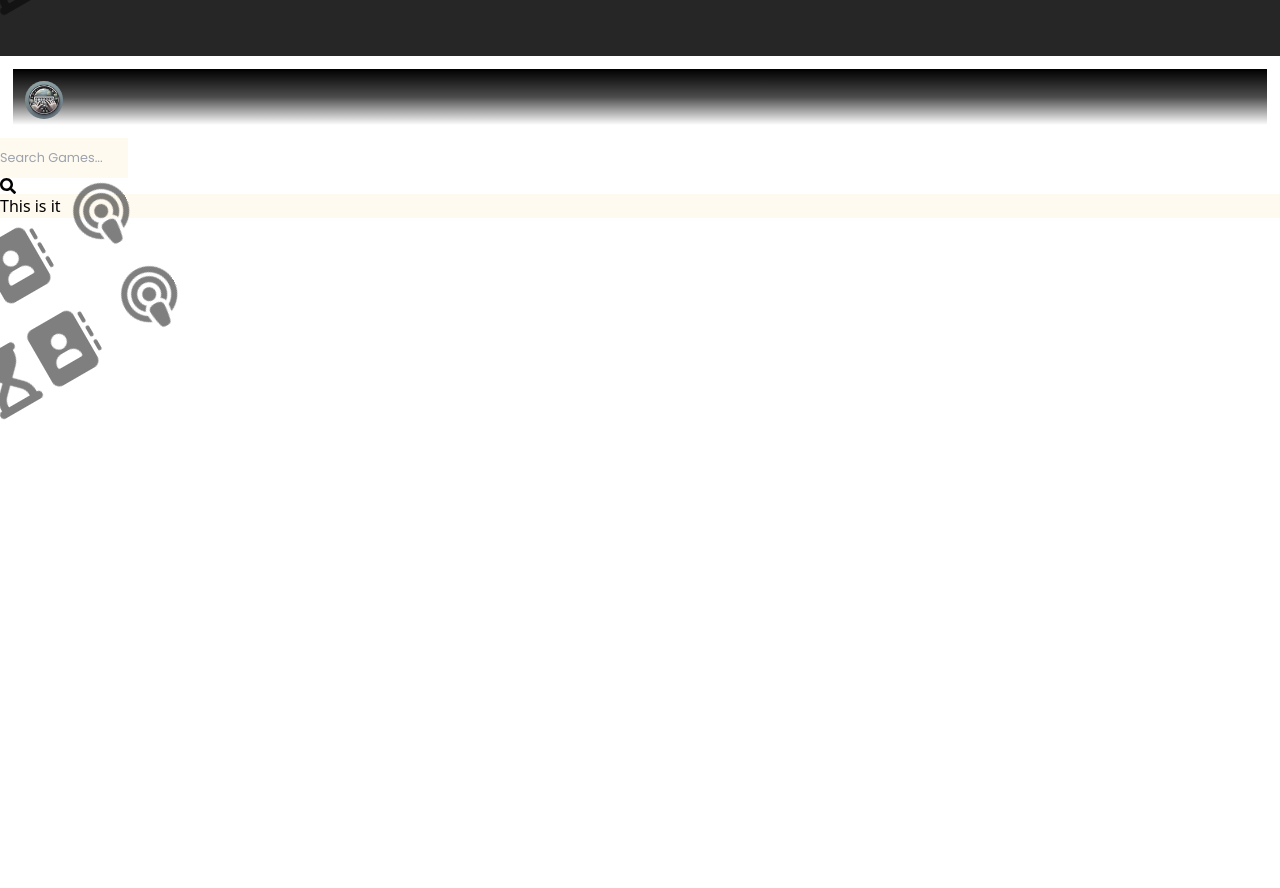
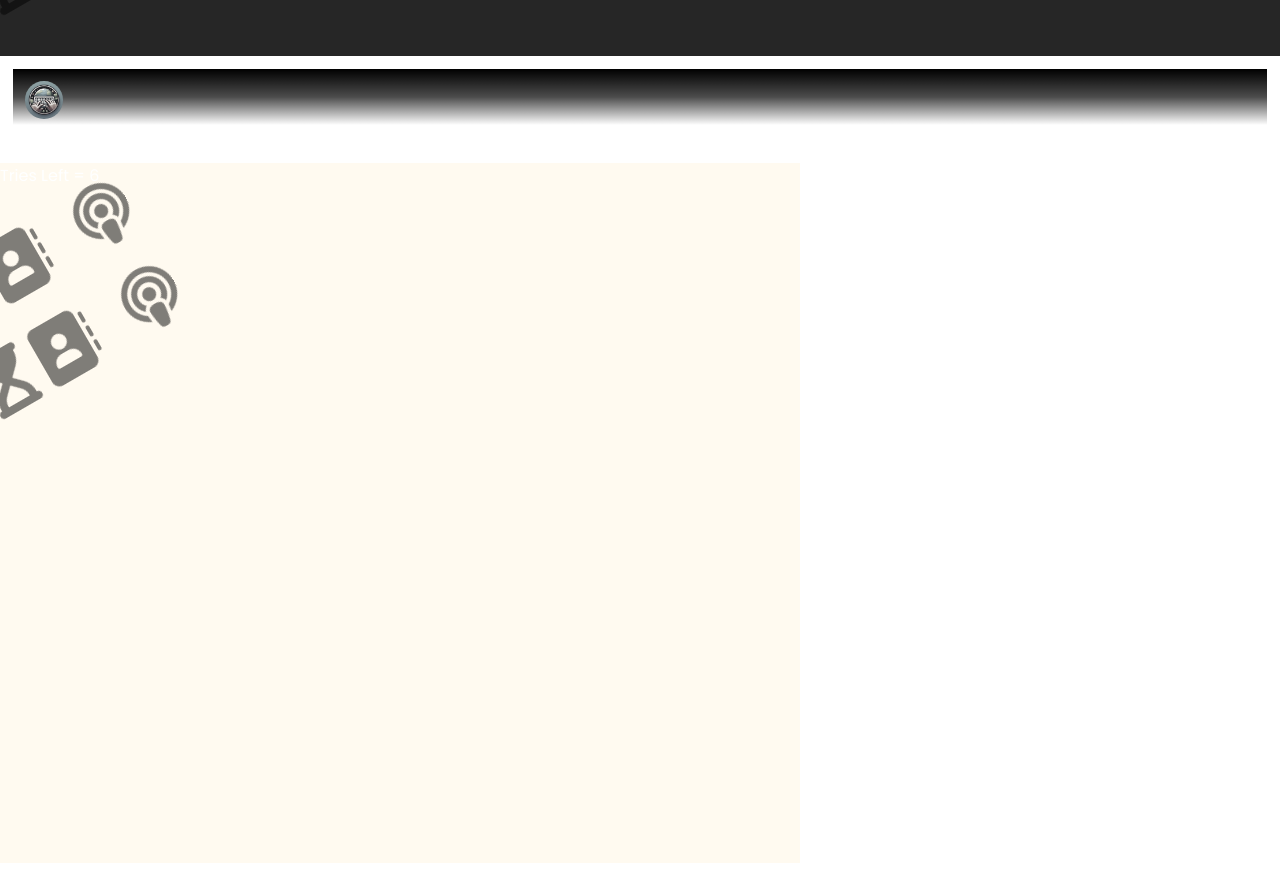
Before and after one commit to Mobeen0/Choosedle, a React (Vite) app in the folder Frontend/: page /Vanilla-Wordle in a window 1280 px wide. Shown: the part 3580-4468 px from the top of the page. Built offline with nearby package versions, Linux system fonts and the light colour scheme.

Commit message:
Need to fix the row change bug

```diff
--- a/Frontend/src/App.jsx
+++ b/Frontend/src/App.jsx
@@ -22,13 +22,25 @@ function App() {
       <div className = "scroll-smooth overflow-x-hidden overscroll-container">
             <Background />
             <Navbar />
-            <SearchBar updateContent = {setSearchVal} />
             <Routes>
               <Route path = "/" element =
-                {<DisplayGames filterContent= {searchVal} />}
+                {<>
+                <SearchBar updateContent = {setSearchVal} />
+                <DisplayGames filterContent= {searchVal} updateContent = {setSearchVal} />
+                </>
+                }
+               />
+                <Route path = "/Vanilla-Wordle" element =
+                {
+                <MainGame />
+                }
                />
                <Route path = "/:wildcard" element =
-                {<MainGame />}
+                {
+                <div>
+                  THIS IS GONNA BE THAT THING
+                </div>
+                }
                />
             </Routes>
       </div>
--- a/Frontend/src/components/DisplayGames.jsx
+++ b/Frontend/src/components/DisplayGames.jsx
@@ -6,7 +6,6 @@ function DisplayGames(props){
     let filteredList = gameInfo.filter(
         (game)=>{
             const searchContent = props.filterContent.toUpperCase().split(' ');
-            console.log(searchContent);
             return(
                 (
                     (game.heading && searchContent.some(word=>game.heading.toUpperCase().includes(word))) ||
@@ -22,7 +21,7 @@ function DisplayGames(props){
                     (game,index)=>{
                         return(
                             <GameCard toshow = {game.toshow} heading ={game.heading} description = {game.description}
-                            primColor = {game.mainColor} secondColor = {game.secondColor} />
+                            primColor = {game.mainColor} secondColor = {game.secondColor} updateContent = {props.UpdateContent} />
                         )
                     }
                 )
--- a/Frontend/src/components/GameCard.jsx
+++ b/Frontend/src/components/GameCard.jsx
@@ -32,7 +32,7 @@ function GameCard(props){
             <div className="m-2">
                 <Link role='button' to={`${props.heading}`} className="text-white bg-purple-600 px-3 py-1 rounded-md flex flex-row items-center duration-75"
                  style = {{background:`${props.secondColor}`, color:`${props.primColor}`}} ref = {anchorRef}
-                 onMouseEnter = {hoverState} onMouseLeave = {originalState}>
+                 onMouseEnter = {hoverState} onMouseLeave = {originalState} onClick = {()=>props.updateContent('')}>
                     <IoPlayCircleSharp className = "text-3xl" />
                     <span>Play</span>
                 </Link>
--- a/Frontend/src/components/MainGame.jsx
+++ b/Frontend/src/components/MainGame.jsx
@@ -1,9 +1,78 @@
+import '../stylesheet/global.css';
+import VanillaGameRow from './VanillaGameRow';
+
+import {useState,useEffect} from 'react';
 
 function MainGame(props) {
+  let [counter,setCounter] = useState(0);
+  let [currRow,setCurrRow] = useState(0);
+  let [keyPressed,setKeyPressed] = useState('');
+  let [currWord,setCurrWord] = useState(Array(5).fill(''))
+  let [mounted,setMounted]  = useState(false);
+  let [rowArr,setRowArr] = useState(Array(6).fill());
+
+
+  useEffect(()=>{
+    setMounted(true)
+  },[])
+
+  useEffect(()=>{
+    if(mounted===true){
+      handleKeyDown({key:keyPressed})
+    }
+  },[mounted,keyPressed])
+
+  let handleKeyDown = (event)=>{
+    console.log('We Entered')
+    console.log(currRow);
+    if(event.key === 'Enter' && counter>=5){
+      setCurrRow(currRow+1);
+      setCounter(0);
+    }
+    else{
+      if(event.key==='Backspace' && counter>=0){
+        setCurrWord([...currWord.slice(0,counter),'',...currWord.slice(counter+1,6)]);
+        setCounter(counter-1);
+      }
+      else{
+        if(counter<=5 && event.key.length === 1 && (event.key.charCodeAt(0)>=65 && event.key.charCodeAt(0)<=90
+        || event.key.charCodeAt(0)>=97 && event.key.charCodeAt(0)<=122)){
+          setCurrWord([...currWord.slice(0,counter),event.key,...currWord.slice(counter+1,6)]);
+          setCounter(counter+1);
+          console.log(`Counter = ${counter} and row = ${currRow} and key = ${keyPressed}`);
+          console.log(currWord);
+        }
+      }
+    }
+  }
+  let totalTries = 6;
+
+
+
+
   return (
-    <div className = "flex flex-row justify-center items-center relative ">
-        <div className = "rounded-xl w-1/2 h-2/5 mainGame text-center">
-            This is it
+    <div className = "flex flex-col justify-center items-center relative">
+      <div className = "text-3xl font-black">
+        <span>Vanilla Worlde</span>
+      </div>
+        <div className = "flex flex-col rounded-xl mainGame text-center mt-5 opacity-75" tabIndex={0} onKeyDown = {(event)=>{
+          event.preventDefault();setKeyPressed(event.key)}} autoFocus>
+            <div className = 'text-2xl font-black'>
+              <span className = 'text-black'>Tries Left = {6-currRow}</span>
+            </div>
+
+            {
+              Array(totalTries).fill().slice(currRow,totalTries).map((_,index)=>{
+                if(index === currRow){
+                  return (<VanillaGameRow wordPassed = {currWord} />)
+                }
+                else{
+                  return (<VanillaGameRow />)
+                }
+              }
+              )
+            }
+
         </div>
 
     </div>
--- /dev/null
+++ b/Frontend/src/components/VanillaGameRow.jsx
@@ -0,0 +1,40 @@
+import {useEffect,useState} from 'react';
+
+
+function VanillaGameRow(props) {
+
+    let [currRow,setCurrRow] = useState(false);
+
+    useEffect(()=>{
+      if(props.wordPassed!==undefined){
+        setCurrRow(true);
+      }
+    },[])
+
+
+  return (
+    <div className = "flex flex-row justify-center items-center gap-0.5 p-1">
+        <div className = "w-1/12 aspect-square bg-transparent border-black border-2 flex flex-row justify-center items-center text-5xl text-black font-black portrait:w-1/6 cursor-pointer">
+          {currRow?props.wordPassed[0]:''}
+        </div>
+
+        <div className = "w-1/12 aspect-square bg-transparent border-black border-2 flex flex-row justify-center items-center text-5xl text-black font-black portrait:w-1/6 cursor-pointer">
+          {currRow?props.wordPassed[1]:''}
+        </div>
+
+        <div className = "w-1/12 aspect-square bg-transparent border-black border-2 flex flex-row justify-center items-center text-5xl text-black font-black portrait:w-1/6 cursor-pointer">
+          {currRow?props.wordPassed[2]:''}
+        </div>
+
+        <div className = "w-1/12 aspect-square bg-transparent border-black border-2 flex flex-row justify-center items-center text-5xl text-black font-black portrait:w-1/6 cursor-pointer">
+          {currRow?props.wordPassed[3]:''}
+        </div>
+
+        <div className = "w-1/12 aspect-square bg-transparent border-black border-2 flex flex-row justify-center items-center text-5xl text-black font-black portrait:w-1/6 cursor-pointer">
+          {currRow?props.wordPassed[4]:''}
+        </div>
+    </div>
+  )
+}
+
+export default VanillaGameRow
--- a/Frontend/src/stylesheet/global.css
+++ b/Frontend/src/stylesheet/global.css
@@ -88,4 +88,9 @@ span{
 
 .mainGame{
     background:#fffaf0;
+    width:800px;
+    height:700px;
+    @media(orientation:portrait){
+        width:400px;
+    }
 }
```
Also changed, not shown: Frontend/src/components/ScreenKeyboard.jsx (added, +8 -0 lines).
